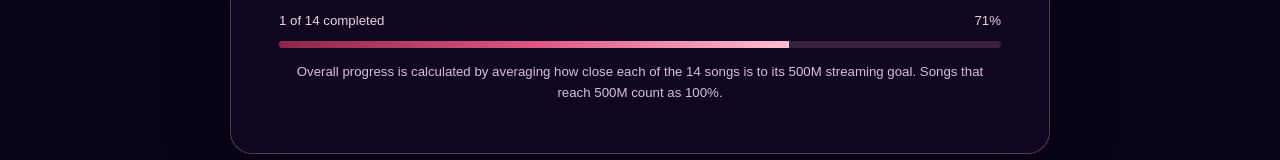
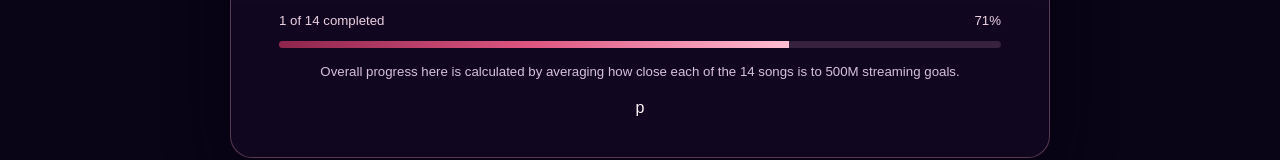
Before and after one commit to guccivcut/Bangtan-Universe, a plain HTML site: page index.html in a window 1280 px wide. Shown: the part 809-969 px from the top of the page. Drawn offline with Linux system fonts and the light colour scheme; animation ran at ten frames a second.

Commit message:
Update index.html

```diff
--- a/index.html
+++ b/index.html
@@ -551,10 +551,9 @@
         <div class="meter-fill" id="overallBar"></div>
       </div>
       <p class="small">
-  Overall progress is calculated by averaging how close
-  each of the 14 songs is to its 500M streaming goal.
-  Songs that reach 500M count as 100%.
-</p>
+        Overall progress here is calculated by averaging how close each of the 14 songs
+        is to 500M streaming goals.
+      </p>p
 
     </section>
 
```
